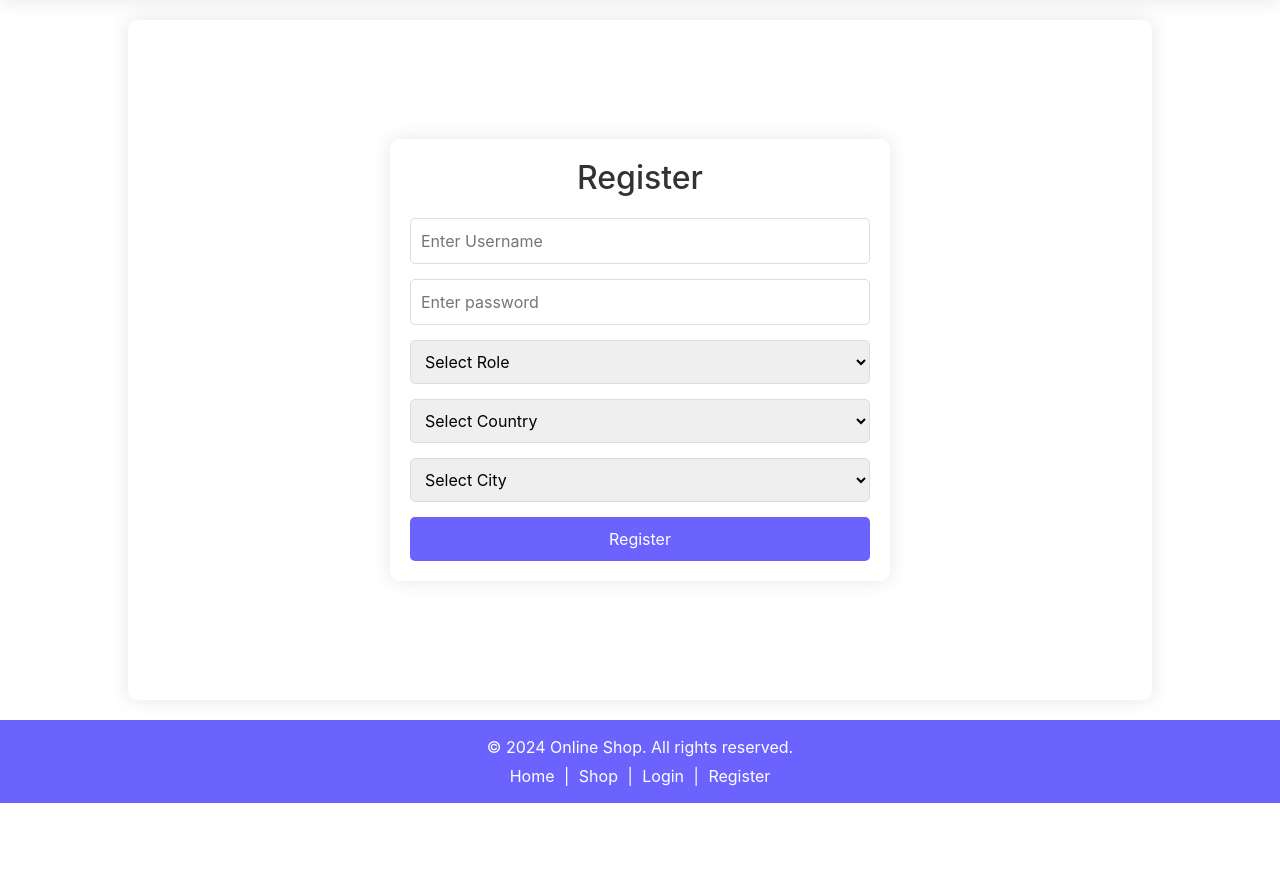
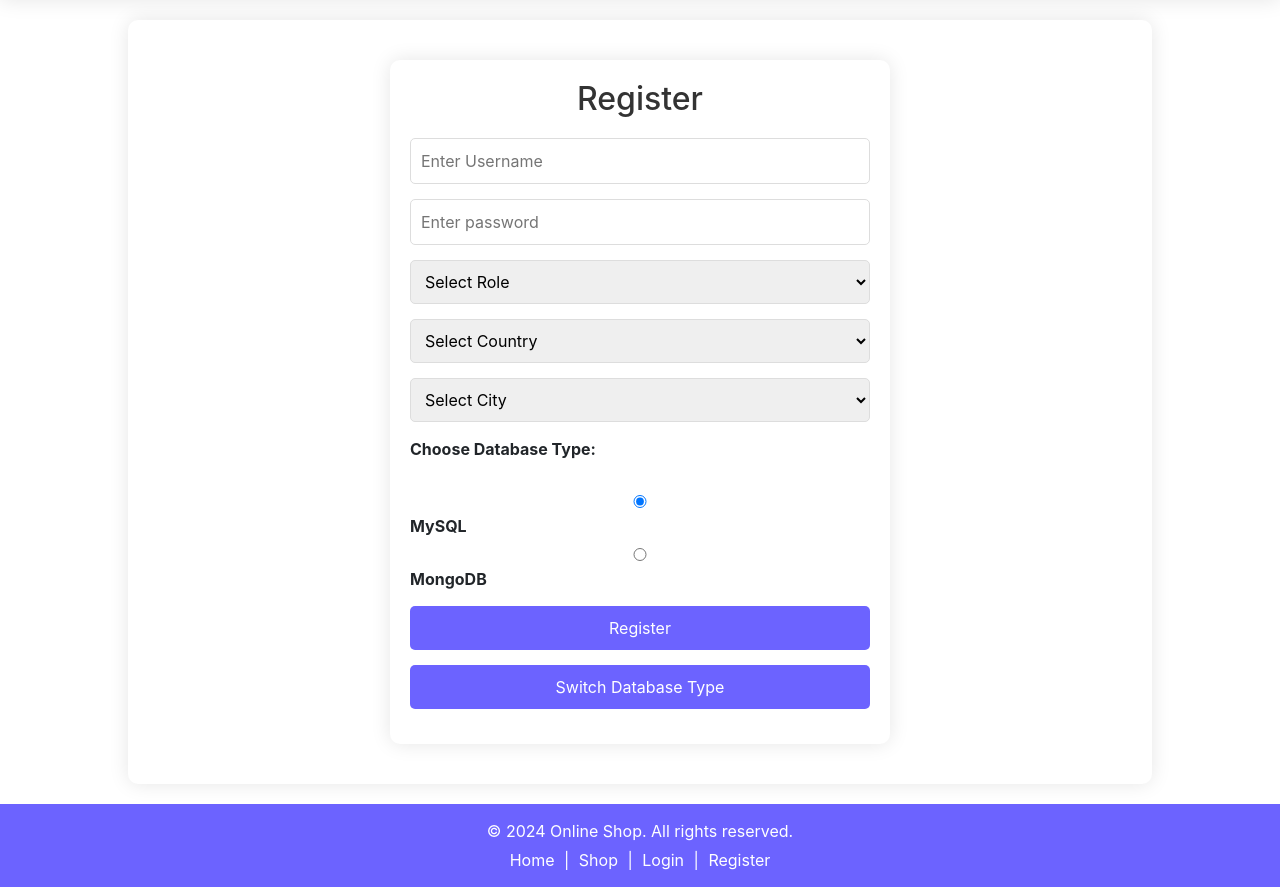
Before and after one commit to jaywmz/INF2003-Database-Systems-OnlineShopping, a Python web app: template src/templates/register.html in a window 1280 px wide. Shown: the part 68-955 px from the top of the page. Before the commit the page ends 871 px from the top, so only its background shows below. Run offline with Jinja, Linux system fonts and the light colour scheme; the template is opened without the code that fills it, so the values that code supplies are empty; some libraries are stand-ins or nearby versions.

Commit message:
Update register.html

```diff
--- a/src/templates/register.html
+++ b/src/templates/register.html
@@ -46,7 +46,25 @@
                     <option value="" disabled selected>Select City</option>
                  </select>
             </div>
+            <div class="form-group">
+                <!-- Add database type selection -->
+                <label>Choose Database Type:</label><br>
+                <div>
+                    <input type="radio" id="mysql" name="db_type" value="mysql" checked>
+                    <label for="mysql">MySQL</label>
+                </div>
+                <div>
+                    <input type="radio" id="mongodb" name="db_type" value="mongodb">
+                    <label for="mongodb">MongoDB</label>
+                </div>
+            </div>
+            <div class ="form-group">
                 <button type="submit" class="btn-register">Register</button>
+            </div>
+
+            <div class="form-group">
+                <button id="sql-nosql-switch" class="btn btn-primary">Switch Database Type</button>
+            </div>
         </form>
         {% if error %}
         <div class="error-message">{{ error }}</div>
@@ -61,8 +79,10 @@
 $(document).ready(function() {
     const countryCityData = {};
     // Load data from Flask context
-    const data = {{ geolocation_data | tojson }};
+    const data = {{ geolocation_data | tojson if geolocation_data is not none else '{}' }};
+    console.log('Geolocation Data:', data);  // Check data in the console
 
+    // Populate countryCityData based on geolocation_data
     data.forEach(function(item) {
         const [country, city] = item;
         if (!countryCityData[country]) {
@@ -71,11 +91,13 @@
         countryCityData[country].push(city);
     });
 
+    // Populate country select options
     const $country = $('#country-select');
     for (const country in countryCityData) {
         $country.append(`<option value="${country}">${country}</option>`);
     }
 
+    // Handle country selection and populate city options
     $('#country-select').change(function() {
         const country = $(this).val().replace('-', ' ');
         const $city = $('#city-select');
@@ -89,6 +111,30 @@
             });
         }
     });
+
+
+    // Switch database button click handler
+    $('#sql-nosql-switch').click(function() {
+        // Example: Get selected database type dynamically
+        const selectedDbType = $('input[name="db_type"]:checked').val();
+        if (!selectedDbType) {
+            console.error('No database type selected!');
+            return;
+        }
+
+        $.ajax({
+            type: 'POST',
+            url: '/switch_database',
+            data: { db_type: selectedDbType },
+            success: function(response) {
+                console.log('Switched to database:', selectedDbType);
+                window.location.reload();  // Reload the page after successful switch
+            },
+            error: function(error) {
+                console.error('Error switching database:', error);
+            }
+        });
+    });
 });
 </script>
 {% endblock %}
```
Lines whose indentation alone changed are shown as unchanged.
